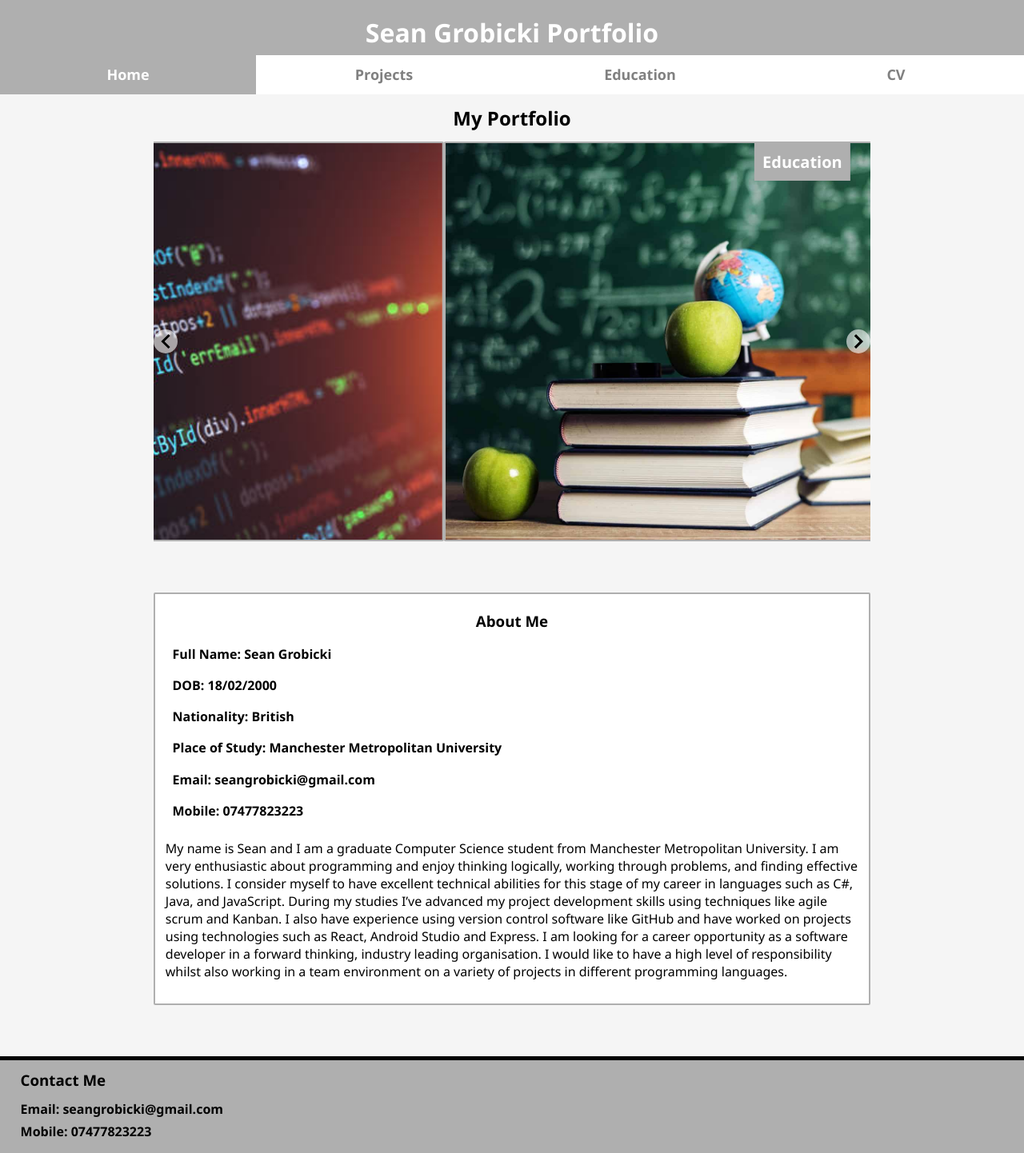
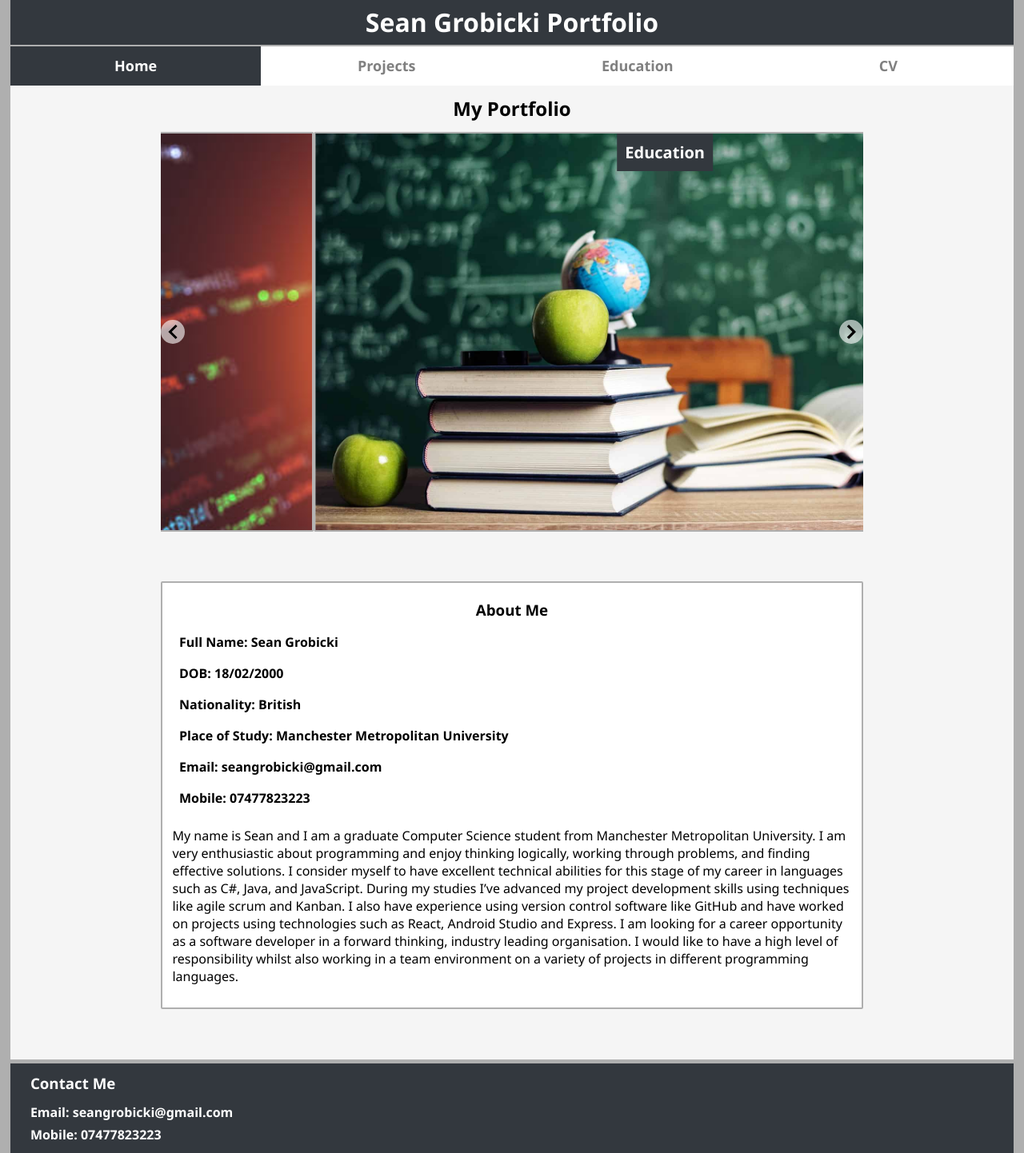
Before and after one commit to Sean-Grobicki/Projects-Website, a Next.js app: page / in a window 1280 px wide. Shown: the whole page at 80% size. Built offline with nearby package versions, Linux system fonts and the light colour scheme.

Commit message:
Finished styling website

```diff
--- a/styles/global.module.css
+++ b/styles/global.module.css
@@ -6,13 +6,15 @@
     flex: 1;
     font-family: 'Segoe UI', Tahoma, Geneva, Verdana, sans-serif;
     background-color: whitesmoke;
-    margin-top: 1%;
+    margin-left: 1%;
+    margin-right: 1%;
     border-radius: 5px;
 }
 
 .headerDiv
 {
-    background-color: #afafaf ;
+    background-color: #33383e ;
+    border-bottom: solid 2px #afafaf;
 }
 
 /* Title for Page */
@@ -23,6 +25,7 @@
     margin: 0.5%;
     text-align: center;
     color: white;
+    font-weight: 800;
 }
 
 /* Navigation Bar */
@@ -38,19 +41,20 @@
 {
     flex: 1;
     text-decoration: none;
-    font-weight: bolder;
+    font-weight: 800;
     color: gray;
     font-size: large;
     padding: 1%;
     text-align: center;
     margin: 0%;
 
+
 }
 
 /* Active Page link */
 .active
 {
-    background-color: #afafaf;
+    background-color: #33383e;
     color: white;
     margin: 0%;
 }
@@ -68,6 +72,7 @@
     flex: 2;
     margin: 1%;
     text-align: center;
+    font-weight: 800;
 }
 
 
@@ -79,8 +84,8 @@
     align-items: flex-start;
     padding: 1%;
     padding-left: 2%;
-    background-color: #afafaf;
-    border-top: solid 5px black;
+    background-color: #33383e;
+    border-top: solid 5px #afafaf;
 
 }
 
@@ -91,15 +96,15 @@
     padding: 0%;
     margin:0%;
     margin-bottom: 0.5%;
-    color: black;
+    color: white;
 }
 
 .footerTitle
 {
     padding: 0%;
     margin:0%;
-    margin-bottom: 1%;
-    color: black;
+    padding-bottom: 1%;
+    color: white;
 }
 
 .footerMobile
@@ -108,5 +113,5 @@
     font-weight: bold;
     padding: 0%;
     margin:0%;
-    color: black;
+    color: white;
 }
--- a/styles/home.module.css
+++ b/styles/home.module.css
@@ -47,7 +47,7 @@
 {
     padding: 10px;
     font-size: 20px;
-    background: #afafaf;
+    background: #33383e;
     color: white;
     font-weight: bolder;
 
--- a/styles/projects.module.css
+++ b/styles/projects.module.css
@@ -3,39 +3,24 @@
     background-color: white;
     padding: 1%;
     margin: 2%;
-    border:solid 2px #afafaf;
+    border:solid 2px white;
     align-self: center;
     border-radius: 2px;
 
 }
 
-.projectText
-{
-
-}
 
 .projectsBody
 {
     display: flex;
     flex-direction: column;
     width: 80%;
-    background-color: white;
+    background-color: #afafaf;
     padding: 1%;
     margin: 2%;
     border:solid 2px #afafaf;
     align-self: center;
     border-radius: 2px;
-}
-
-.projectsList
-{
-    background-color: white;
-    padding: 1%;
-    margin: 2%;
-    border:solid 2px #afafaf;
-    align-self: center;
-    border-radius: 2px;
-    align-self: flex-start;
 }
 
 .halfDiv
@@ -69,3 +54,27 @@
     flex-direction: column;
 
 }
+
+.linkText
+{
+    display: flex;
+    align-content: center;
+    justify-content: space-evenly;
+    text-decoration: underline;
+    font-weight: bolder;
+    width: 15%;
+    margin-top:1%;
+}
+
+.linkDiv
+{
+    display: flex;
+    flex-direction: column;
+}
+
+.loadingTitle
+{
+    text-align: center;
+    margin: 1%;
+    color: white;
+}
```
Also changed, not shown: pages/projects.js (+108 -0 lines), public/images/cloud.png (added).
